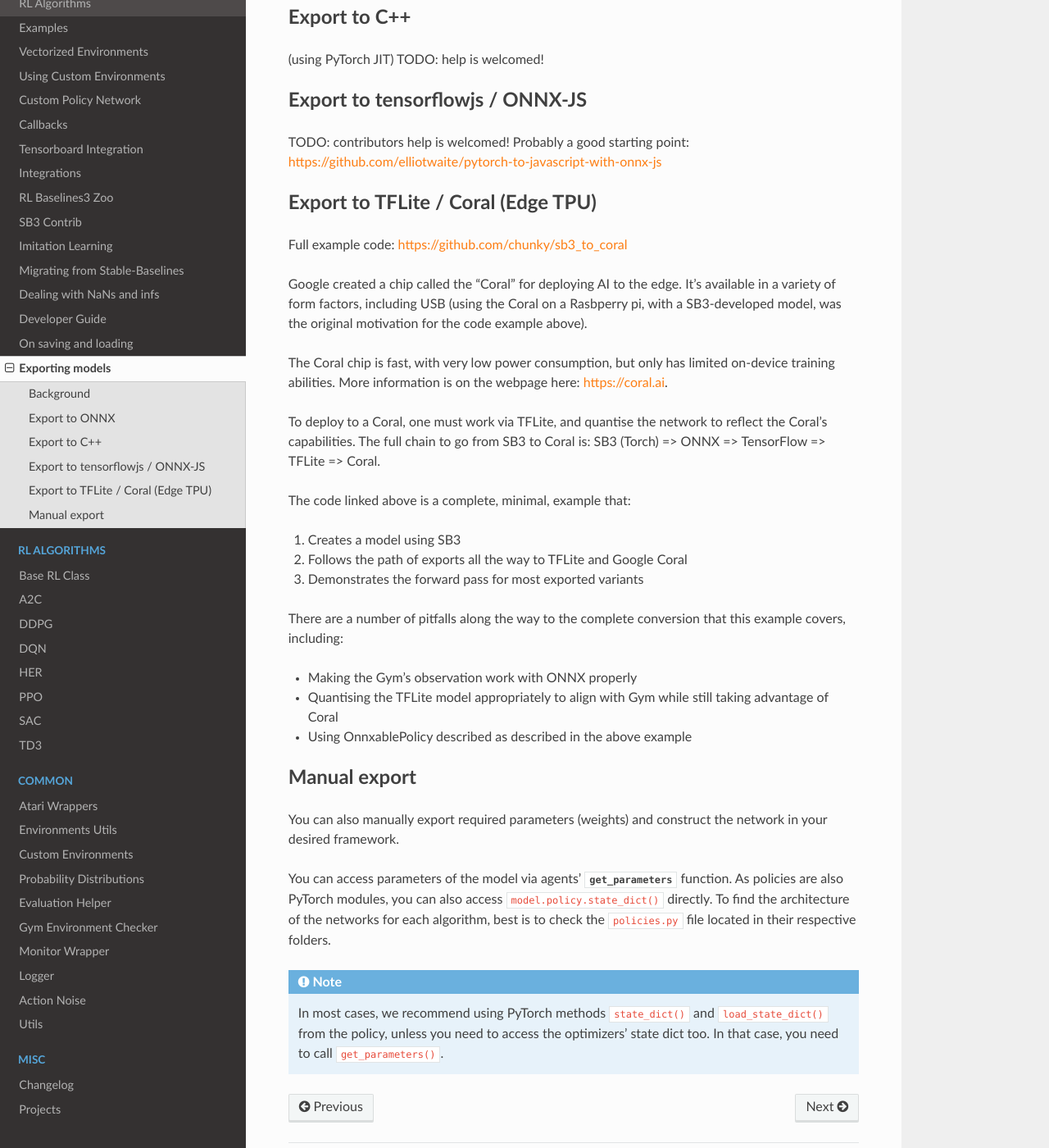
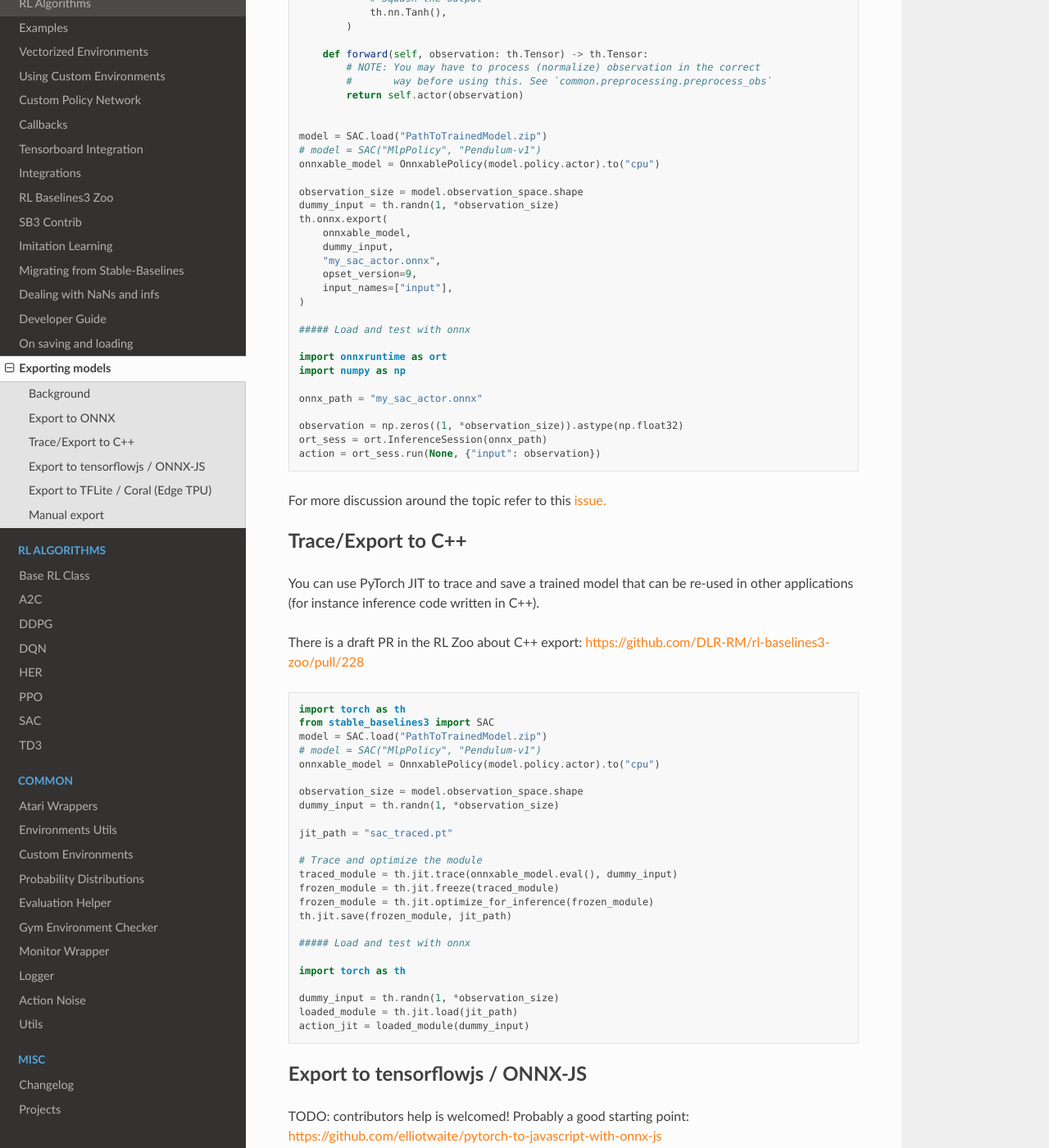
Before and after one commit to DLR-RM/stable-baselines3, a Sphinx documentation site: the page built from docs/guide/export.rst, in a window 1280 px wide and 1400 px high, scrolled down 2238 px. Shown: the whole window at 82% size. Built offline with Sphinx 7.4.7 and the Read the Docs theme 2.0.0, drawn with Linux system fonts in a browser that asks for light colours; some of the changed text lies outside the part shown.

Commit message:
Update export doc (fixes + add torch jit)

```diff
--- a/docs/guide/export.rst
+++ b/docs/guide/export.rst
@@ -49,26 +49,37 @@
   from stable_baselines3 import PPO
   import torch
 
+
   class OnnxablePolicy(torch.nn.Module):
-    def __init__(self, extractor, action_net, value_net):
-        super(OnnxablePolicy, self).__init__()
-        self.extractor = extractor
-        self.action_net = action_net
-        self.value_net = value_net
+      def __init__(self, extractor, action_net, value_net):
+          super().__init__()
+          self.extractor = extractor
+          self.action_net = action_net
+          self.value_net = value_net
 
-    def forward(self, observation):
-        # NOTE: You may have to process (normalize) observation in the correct
-        #       way before using this. See `common.preprocessing.preprocess_obs`
-        action_hidden, value_hidden = self.extractor(observation)
-        return self.action_net(action_hidden), self.value_net(value_hidden)
+      def forward(self, observation):
+          # NOTE: You may have to process (normalize) observation in the correct
+          #       way before using this. See `common.preprocessing.preprocess_obs`
+          action_hidden, value_hidden = self.extractor(observation)
+          return self.action_net(action_hidden), self.value_net(value_hidden)
+
 
   # Example: model = PPO("MlpPolicy", "Pendulum-v1")
   model = PPO.load("PathToTrainedModel.zip")
   model.policy.to("cpu")
-  onnxable_model = OnnxablePolicy(model.policy.mlp_extractor, model.policy.action_net, model.policy.value_net)
+  onnxable_model = OnnxablePolicy(
+      model.policy.mlp_extractor, model.policy.action_net, model.policy.value_net
+  )
 
-  dummy_input = torch.randn(1, observation_size)
-  torch.onnx.export(onnxable_model, dummy_input, "my_ppo_model.onnx", opset_version=9)
+  observation_size = model.observation_space.shape
+  dummy_input = torch.randn(1, *observation_size)
+  torch.onnx.export(
+      onnxable_model,
+      dummy_input,
+      "my_ppo_model.onnx",
+      opset_version=9,
+      input_names=["input"],
+  )
 
   ##### Load and test with onnx
 
@@ -76,12 +87,13 @@
   import onnxruntime as ort
   import numpy as np
 
+  onnx_path = "my_ppo_model.onnx"
   onnx_model = onnx.load(onnx_path)
   onnx.checker.check_model(onnx_model)
 
-  observation = np.zeros((1, observation_size)).astype(np.float32)
+  observation = np.zeros((1, *observation_size)).astype(np.float32)
   ort_sess = ort.InferenceSession(onnx_path)
-  action, value = ort_sess.run(None, {'input.1': observation})
+  action, value = ort_sess.run(None, {"input": observation})
 
 
 For SAC the procedure is similar. The example shown only exports the actor network as the actor is sufficient to roll out the trained policies.
@@ -89,35 +101,90 @@
 .. code-block:: python
 
   from stable_baselines3 import SAC
-  import torch
+  import torch as th
 
-  class OnnxablePolicy(torch.nn.Module):
-    def __init__(self,  actor):
-        super(OnnxablePolicy, self).__init__()
 
-        # Removing the flatten layer because it can't be onnxed
-        self.actor = torch.nn.Sequential(actor.latent_pi, actor.mu)
+  class OnnxablePolicy(th.nn.Module):
+      def __init__(self, actor: th.nn.Module):
+          super().__init__()
+          # Removing the flatten layer because it can't be onnxed
+          self.actor = th.nn.Sequential(
+              actor.latent_pi,
+              actor.mu,
+              # For gSDE
+              # th.nn.Hardtanh(min_val=-actor.clip_mean, max_val=actor.clip_mean),
+              # Squash the output
+              th.nn.Tanh(),
+          )
 
-    def forward(self, observation):
-        # NOTE: You may have to process (normalize) observation in the correct
-        #       way before using this. See `common.preprocessing.preprocess_obs`
-        return self.actor(observation)
+      def forward(self, observation: th.Tensor) -> th.Tensor:
+          # NOTE: You may have to process (normalize) observation in the correct
+          #       way before using this. See `common.preprocessing.preprocess_obs`
+          return self.actor(observation)
+
 
   model = SAC.load("PathToTrainedModel.zip")
-  onnxable_model = OnnxablePolicy(model.policy.actor)
+  # model = SAC("MlpPolicy", "Pendulum-v1")
+  onnxable_model = OnnxablePolicy(model.policy.actor).to("cpu")
 
-  dummy_input = torch.randn(1, observation_size)
-  onnxable_model.policy.to("cpu")
-  torch.onnx.export(onnxable_model, dummy_input, "my_sac_actor.onnx", opset_version=9)
+  observation_size = model.observation_space.shape
+  dummy_input = th.randn(1, *observation_size)
+  th.onnx.export(
+      onnxable_model,
+      dummy_input,
+      "my_sac_actor.onnx",
+      opset_version=9,
+      input_names=["input"],
+  )
+
+  ##### Load and test with onnx
+
+  import onnxruntime as ort
+  import numpy as np
+
+  onnx_path = "my_sac_actor.onnx"
+
+  observation = np.zeros((1, *observation_size)).astype(np.float32)
+  ort_sess = ort.InferenceSession(onnx_path)
+  action = ort_sess.run(None, {"input": observation})
 
 
 For more discussion around the topic refer to this `issue. <https://github.com/DLR-RM/stable-baselines3/issues/383>`_
 
-Export to C++
------------------
+Trace/Export to C++
+-------------------
 
-(using PyTorch JIT)
-TODO: help is welcomed!
+You can use PyTorch JIT to trace and save a trained model that can be re-used in other applications
+(for instance inference code written in C++).
+
+There is a draft PR in the RL Zoo about C++ export: https://github.com/DLR-RM/rl-baselines3-zoo/pull/228
+
+.. code-block:: python
+
+  import torch as th
+  from stable_baselines3 import SAC
+  model = SAC.load("PathToTrainedModel.zip")
+  # model = SAC("MlpPolicy", "Pendulum-v1")
+  onnxable_model = OnnxablePolicy(model.policy.actor).to("cpu")
+
+  observation_size = model.observation_space.shape
+  dummy_input = th.randn(1, *observation_size)
+
+  jit_path = "sac_traced.pt"
+
+  # Trace and optimize the module
+  traced_module = th.jit.trace(onnxable_model.eval(), dummy_input)
+  frozen_module = th.jit.freeze(traced_module)
+  frozen_module = th.jit.optimize_for_inference(frozen_module)
+  th.jit.save(frozen_module, jit_path)
+
+  ##### Load and test with onnx
+
+  import torch as th
+
+  dummy_input = th.randn(1, *observation_size)
+  loaded_module = th.jit.load(jit_path)
+  action_jit = loaded_module(dummy_input)
 
 
 Export to tensorflowjs / ONNX-JS
--- a/docs/misc/changelog.rst
+++ b/docs/misc/changelog.rst
@@ -52,7 +52,7 @@
 - Fixed typo in install doc(@jlp-ue)
 - Clarified and standardized verbosity documentation
 - Added link to a GitHub issue in the custom policy documentation (@AlexPasqua)
-
+- Update doc on exporting models (fixes and added torch jit)
 
 Release 1.6.0 (2022-07-11)
 ---------------------------
```
